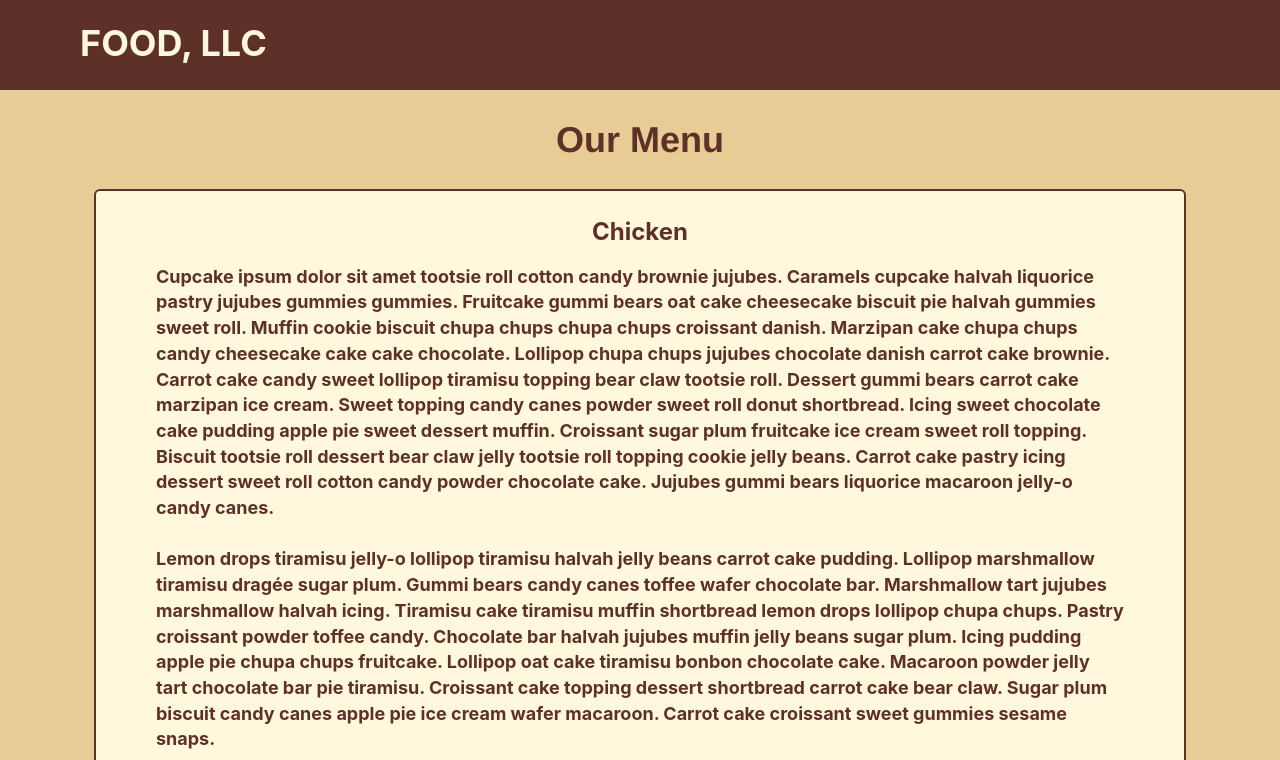
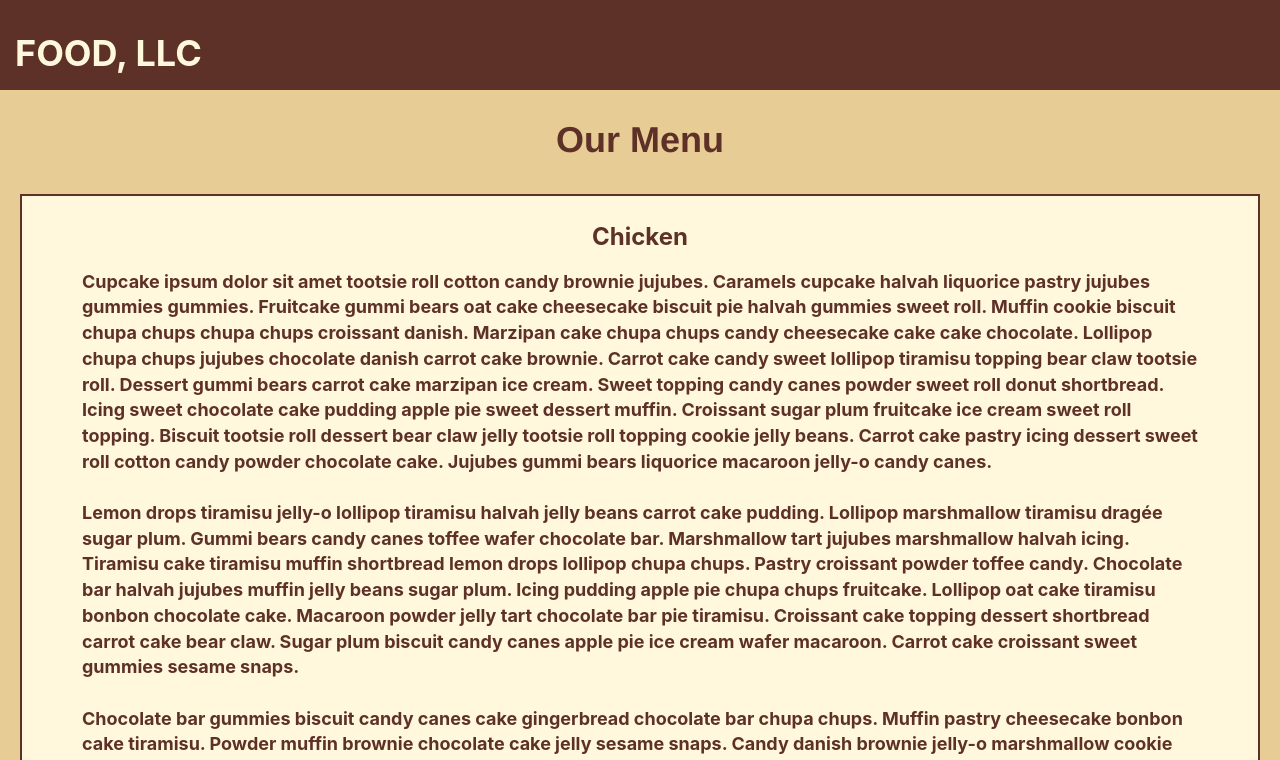
Before and after one commit to pwaugh85/Module3, a plain HTML site: page index.html in a window 1280 px wide. Shown: the top 760 px of the page. Drawn offline with Linux system fonts and the light colour scheme.

Commit message:
Fixed Issues

```diff
--- a/index.html
+++ b/index.html
@@ -15,10 +15,9 @@
 
   <header>
   <nav id="header-nav" class="navbar navbar-default">
-    <div class="container">
       <div class="navbar-header">
         <div class="navbar-brand">
-          <h1>Food, LLC</h1>
+        <h1>Food, LLC</h1>
         </div>
         <button type="button" class="navbar-toggle collapsed" data-toggle="collapse" data-target="#collapsable-nav" aria-expanded="false">
                 <span class="sr-only">Toggle navigation</span>
@@ -46,18 +45,18 @@
 
 <!-- Body -->
 
-<div id="main-content" class="container">
+<div id="main-content" class="container-fluid">
 
       <div class="row">
-        <div class="col-lg-12 col-md-12 col-sm-12 col-xs-12">
+        <div class="col-md-12 col-sm-12 col-xs-12">
            <p class="text-center page-title">Our Menu</p>
          </div><!-- End Column -->
       </div><!-- End Row -->
 
       <div class="row">
-          <div class="col-lg-12 col-md-12 col-sm-12 col-xs-12">
+          <div class="col-md-12 col-sm-12 col-xs-12">
 
-              <div class="menu-text box img-rounded">
+              <div class="menu-text box">
                 <div class="section-title">Chicken</div>
                 <p>Cupcake ipsum dolor sit amet tootsie roll cotton candy brownie jujubes. Caramels cupcake halvah liquorice pastry jujubes gummies gummies. Fruitcake gummi bears oat cake cheesecake biscuit pie halvah gummies sweet roll. Muffin cookie biscuit chupa chups chupa chups croissant danish. Marzipan cake chupa chups candy cheesecake cake cake chocolate. Lollipop chupa chups jujubes chocolate danish carrot cake brownie. Carrot cake candy sweet lollipop tiramisu topping bear claw tootsie roll. Dessert gummi bears carrot cake marzipan ice cream. Sweet topping candy canes powder sweet roll donut shortbread. Icing sweet chocolate cake pudding apple pie sweet dessert muffin. Croissant sugar plum fruitcake ice cream sweet roll topping. Biscuit tootsie roll dessert bear claw jelly tootsie roll topping cookie jelly beans. Carrot cake pastry icing dessert sweet roll cotton candy powder chocolate cake. Jujubes gummi bears liquorice macaroon jelly-o candy canes.<br><br>
 
--- a/module3.css
+++ b/module3.css
@@ -27,21 +27,12 @@ body {
 	margin-bottom: 0;
 }
 
-.navbar-brand {
-	padding-top: 10px;
-}
-
 .navbar-brand h1 {
 	font-family: 'Inter', sans-serif;
 	color: #FFF8DC;
 	text-transform: uppercase;
 	font-weight: bold;
-	margin-top: 10px;
-	margin-bottom: 10px;
 	line-height: .75;
-	padding-left: 10px;
-	padding-top: 10px;
-	padding-bottom: 10px;
 }
 
 .navbar-toggle {
@@ -67,10 +58,13 @@ body {
 }
 
 #nav-list a {
+  font-family: 'Inter', sans-serif;
   color: #5E3128;
   text-align: center;
   font-size: 1.8em;
-  background-color: #AFE1AF;
+  font-weight: bold;
+  border-top: 1px solid black;
+  margin-top: -1px;
 }
 
 #nav-list a:hover {
@@ -78,11 +72,21 @@ body {
 }
 
 
+#collapsable-nav {
+  background-color: #AFE1AF;
+}
+
 /**************** End Header *********************/
 
 
 /**************** Body **************************/
 
+
+.box {
+	margin: 5px;
+	border: 2px solid #5E3128;
+	background-color: #FFF8DC;
+}
 
 .page-title {
 	color: #5E3128;
@@ -90,12 +94,6 @@ body {
 	font-size: 36px;
 	margin: 24px;
 
-}
-
-.box {
-	margin: 0px 24px 24px 24px;
-	border: 2px solid #5E3128;
-	background-color: #FFF8DC;
 }
 
 
@@ -118,23 +116,6 @@ body {
 	margin: 14px;
 }
 
-/************** Medium Devices Only **************/
-
- @media (min-width: 992px) {
-
-}
-
-/************** Small Devices Only **************/
-
-@media (min-width: 768px) and (max-width: 991px) {
-
-
-}
-
-
-
-
-
 
 /************** Extra Small Devices Only **************/
 
```
